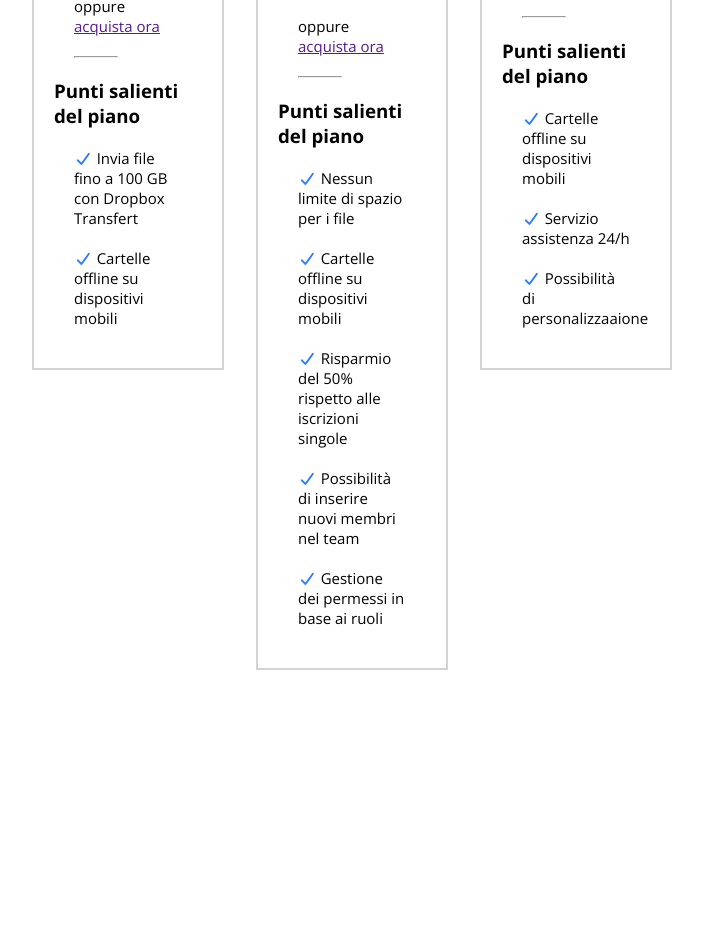
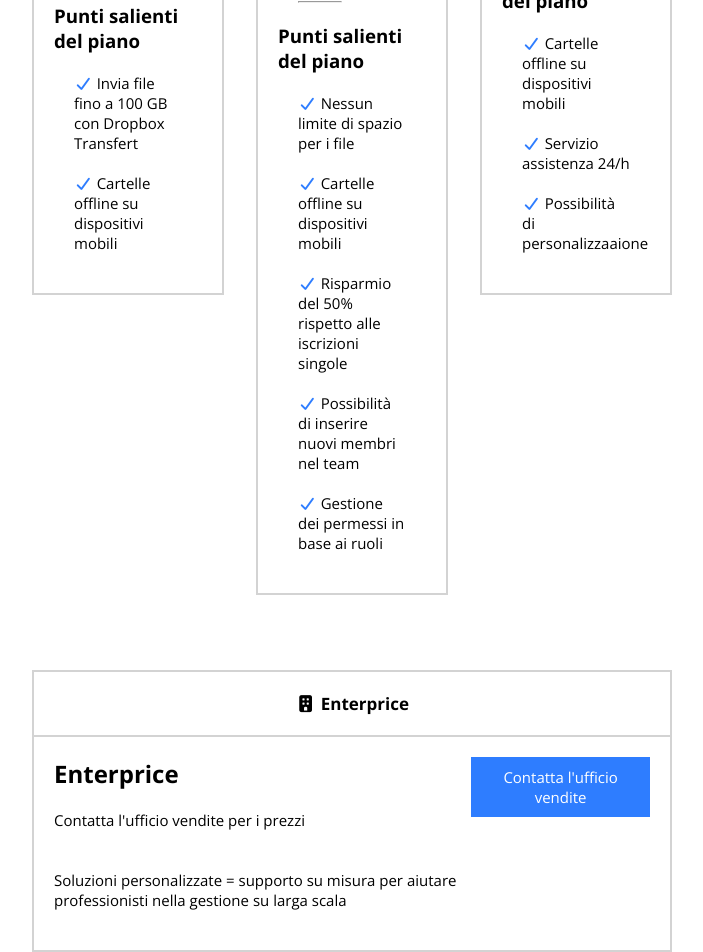
Before and after one commit to Andrea030105/html-css-dropbox, a plain HTML site: page index.html in a window 1280 px wide. Shown: the part 1951-2903 px from the top of the page, without its empty margins (288-991 px from the left). Before the commit the page ends 2621 px from the top, so only its background shows below. Drawn offline with nearby package versions, Linux system fonts and the light colour scheme.

Commit message:
done-section3

```diff
--- a/css/style.css
+++ b/css/style.css
@@ -6,6 +6,10 @@
 }
 
 /* UTILITY */
+
+section {
+    margin-top: 75px;
+}
 
 .col-30 {
     width: 30%;
@@ -27,6 +31,11 @@
 .col-30 p {
     font-size: 20px;
     margin: 20px 0;
+}
+
+.col-70 p {
+    font-size: 15px;
+    padding: 20px 0;
 }
 
 .row {
@@ -86,6 +95,10 @@ hr {
     min-height: 800px;
 }
 
+.text-end {
+    text-align: end;
+}
+
 
 /* HEADER */
 
@@ -124,9 +137,6 @@ header {
 
 /* MAIN */
 
-main {
-    margin-top: 75px;
-}
 
 /* SECTION 1 */
 
@@ -153,10 +163,6 @@ main {
 }
 
 /* SECTION2 */
-
-.section2 {
-    margin-top: 150px;
-}
 
 .col-100 h2 {
     font-size: 50px;
@@ -192,3 +198,5 @@ main {
 .content-column span {
     color: rgb(128, 127, 127);
 }
+
+/* SECTION3 */
--- a/index.html
+++ b/index.html
@@ -187,6 +187,30 @@
                     </div>
                 </div>
             </section>
+            <section class="section3">
+                <div class="container-section3">
+                    <div class="row">
+                        <div class="col-100 headers-column border-column">
+                            <i class="fa-solid fa-building"></i>
+                            <label>Enterprice</label>
+                        </div>
+                    </div>
+                    <div class="row border-column">
+                        <div class="col-70">
+                            <h2>Enterprice</h2>
+                            <p>Contatta l'ufficio vendite per i prezzi</p>
+                            <p>Soluzioni personalizzate &equals; supporto su misura per aiutare professionisti nella
+                                gestione
+                                su larga scala</p>
+                        </div>
+                        <div class="col-30 text-end">
+                            <button class="btn-blu">
+                                Contatta l'ufficio vendite
+                            </button>
+                        </div>
+                    </div>
+                </div>
+            </section>
         </div>
     </main>
 </body>
```
